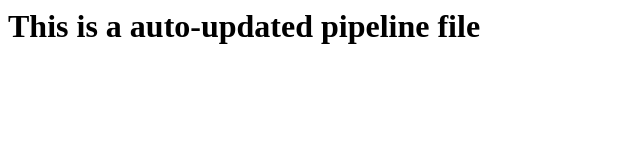
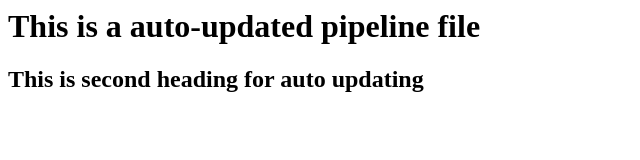
Before and after one commit to Rocinate-droid/New_Git_Repo, a plain HTML site: page index.html in a window 1280 px wide. Shown: the whole page, without its empty margins (0-640 px from the left). Drawn offline with Linux system fonts and the light colour scheme.

Commit message:
Second update

```diff
--- a/index.html
+++ b/index.html
@@ -1,3 +1,4 @@
 <html>
 	<h1>This is a auto-updated pipeline file</h1>
+	<h2>This is second heading for auto updating</h2>
 </html>
```
